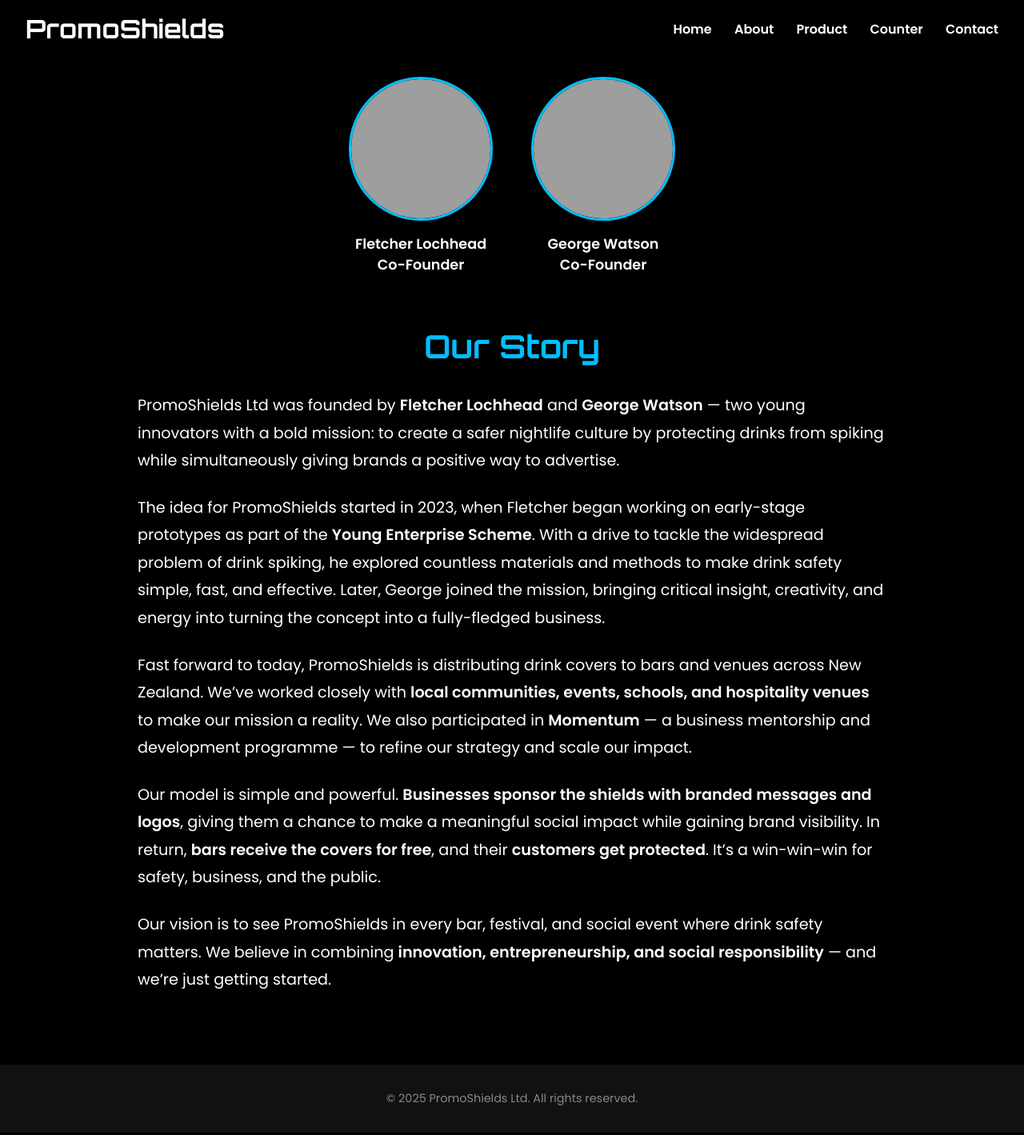
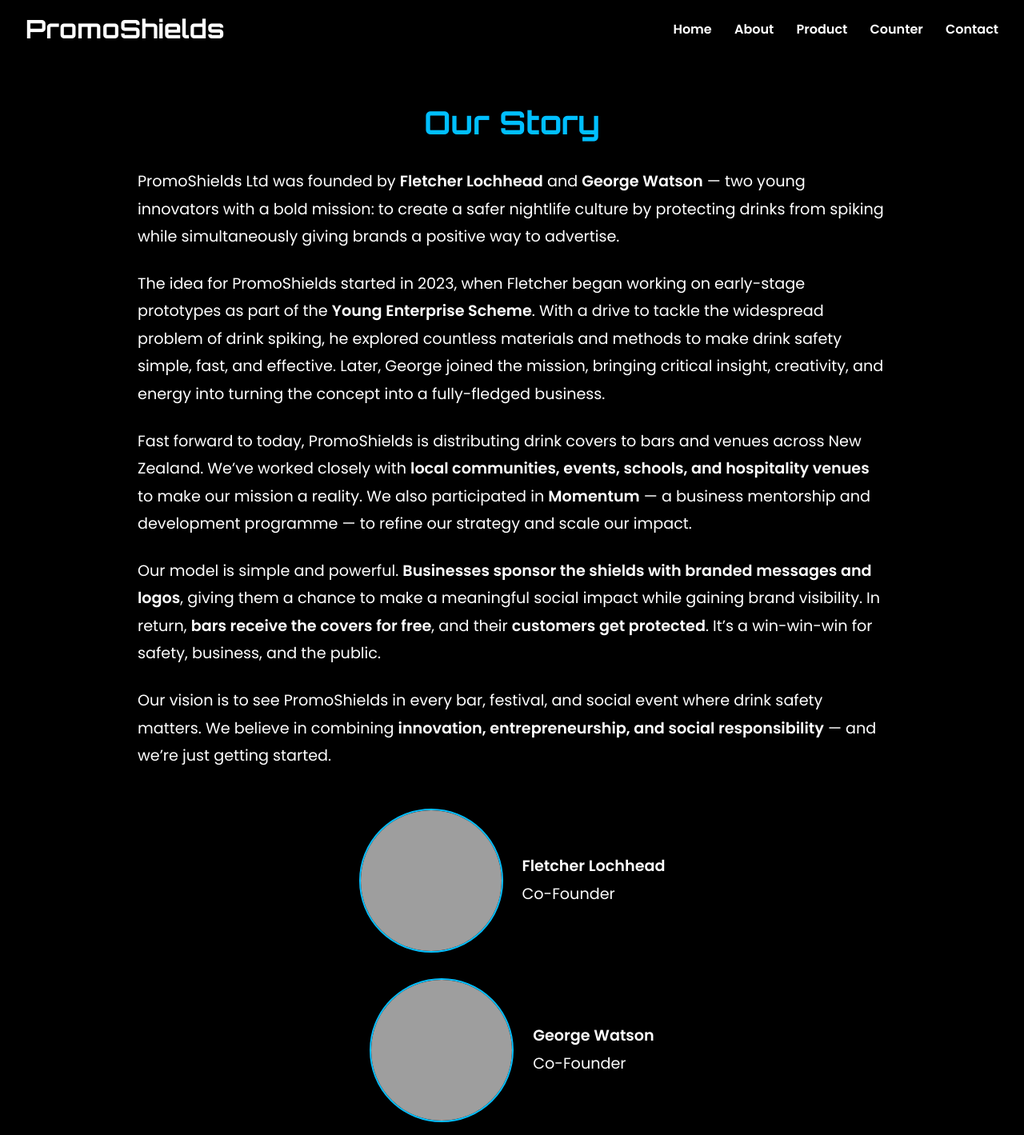
Before and after one commit to FletcherLochhead/promoshields-site, a website: page about.html in a window 1280 px wide. Shown: the top 1419 px of the page at 80% size. Drawn offline with Linux system fonts and the light colour scheme; grey boxes are pictures that could not be loaded.

Commit message:
Update about.html

```diff
--- a/about.html
+++ b/about.html
@@ -29,6 +29,9 @@
 
     header {
       position: fixed;
+      top: 0; /* ensure header is flush at the top */
+      left: 0;
+      right: 0;
       width: 100%;
       padding: 1rem 2rem;
       z-index: 1000;
@@ -51,43 +54,8 @@
       font-weight: 600;
     }
 
-    /* Container for founders images moved to top */
-    .founders {
-      display: flex;
-      justify-content: center;
-      gap: 3rem;
-      padding: 6rem 2rem 2rem; /* top padding adjusted for fixed header */
-      background: rgba(0, 0, 0, 0.8);
-    }
-
-    .founder-card {
-      display: flex;
-      flex-direction: column;
-      align-items: center;
-      text-align: center;
-      gap: 1rem;
-    }
-
-    .founder-card img {
-      width: 180px;   /* Increased size */
-      height: 180px;  /* Increased size */
-      border-radius: 50%;
-      object-fit: cover;
-      border: 3px solid #00bfff;
-      transition: transform 0.3s ease;
-    }
-
-    .founder-card img:hover {
-      transform: scale(1.05);
-    }
-
-    .founder-card p {
-      font-size: 1.1rem;
-      font-weight: 600;
-    }
-
     .section {
-      padding: 2rem 2rem 4rem;
+      padding: 6rem 2rem 4rem;
       max-width: 1000px;
       margin: auto;
       text-align: center;
@@ -107,6 +75,34 @@
       text-align: left;
     }
 
+    .founders {
+      display: flex;
+      flex-direction: column;
+      align-items: center;
+      margin-top: 3rem;
+      gap: 2rem;
+    }
+
+    .founder-card {
+      display: flex;
+      align-items: center;
+      gap: 1.5rem;
+      text-align: left;
+    }
+
+    .founder-card img {
+      width: 180px;
+      height: 180px;
+      border-radius: 50%;
+      object-fit: cover;
+      border: 2px solid #00bfff;
+    }
+
+    .founder-card p {
+      margin: 0;
+      font-size: 1.2rem;
+    }
+
     footer {
       text-align: center;
       padding: 2rem;
@@ -116,14 +112,9 @@
     }
 
     @media (max-width: 600px) {
-      .founders {
+      .founder-card {
         flex-direction: column;
-        padding: 5rem 1rem 2rem;
-      }
-
-      .founder-card img {
-        width: 140px;
-        height: 140px;
+        text-align: center;
       }
     }
   </style>
@@ -142,19 +133,7 @@
     </nav>
   </header>
 
-  <!-- Founders images moved to top -->
-  <section class="founders">
-    <div class="founder-card">
-      <img src="https://media.licdn.com/dms/image/v2/D5603AQG3IrMonMEJ9g/profile-displayphoto-shrink_400_400/profile-displayphoto-shrink_400_400/0/1721725183438?e=1753920000&v=beta&t=Xoi0a8BfF3pTlse1S7cT-FiI9QghPLIGQm3ZdLnTu0w" alt="Fletcher Lochhead" />
-      <p><strong>Fletcher Lochhead</strong><br>Co-Founder</p>
-    </div>
-    <div class="founder-card">
-      <img src="https://media.licdn.com/dms/image/v2/D4D03AQGI-EptwoRwrg/profile-displayphoto-shrink_400_400/B4DZbySrmIHsAg-/0/1747821706082?e=1753920000&v=beta&t=t5ChrZqs1R9jYXazr2C9t1J3lBmUEEelNbqBnBRMWK8" alt="George Watson" />
-      <p><strong>George Watson</strong><br>Co-Founder</p>
-    </div>
-  </section>
-
-  <section class="section" id="about">
+  <section class="section" id="about" style="padding-top: 8rem;">
     <h2 class="section-title">Our Story</h2>
     <div class="content">
       <p>PromoShields Ltd was founded by <strong>Fletcher Lochhead</strong> and <strong>George Watson</strong> — two young innovators with a bold mission: to create a safer nightlife culture by protecting drinks from spiking while simultaneously giving brands a positive way to advertise.</p>
@@ -166,6 +145,17 @@
       <p>Our model is simple and powerful. <strong>Businesses sponsor the shields with branded messages and logos</strong>, giving them a chance to make a meaningful social impact while gaining brand visibility. In return, <strong>bars receive the covers for free</strong>, and their <strong>customers get protected</strong>. It’s a win-win-win for safety, business, and the public.</p>
 
       <p>Our vision is to see PromoShields in every bar, festival, and social event where drink safety matters. We believe in combining <strong>innovation, entrepreneurship, and social responsibility</strong> — and we’re just getting started.</p>
+
+      <div class="founders">
+        <div class="founder-card">
+          <img src="https://media.licdn.com/dms/image/v2/D5603AQG3IrMonMEJ9g/profile-displayphoto-shrink_400_400/profile-displayphoto-shrink_400_400/0/1721725183438?e=1753920000&v=beta&t=Xoi0a8BfF3pTlse1S7cT-FiI9QghPLIGQm3ZdLnTu0w" alt="Fletcher Lochhead" />
+          <p><strong>Fletcher Lochhead</strong><br />Co-Founder</p>
+        </div>
+        <div class="founder-card">
+          <img src="https://media.licdn.com/dms/image/v2/D4D03AQGI-EptwoRwrg/profile-displayphoto-shrink_400_400/B4DZbySrmIHsAg-/0/1747821706082?e=1753920000&v=beta&t=t5ChrZqs1R9jYXazr2C9t1J3lBmUEEelNbqBnBRMWK8" alt="George Watson" />
+          <p><strong>George Watson</strong><br />Co-Founder</p>
+        </div>
+      </div>
     </div>
   </section>
 
```
